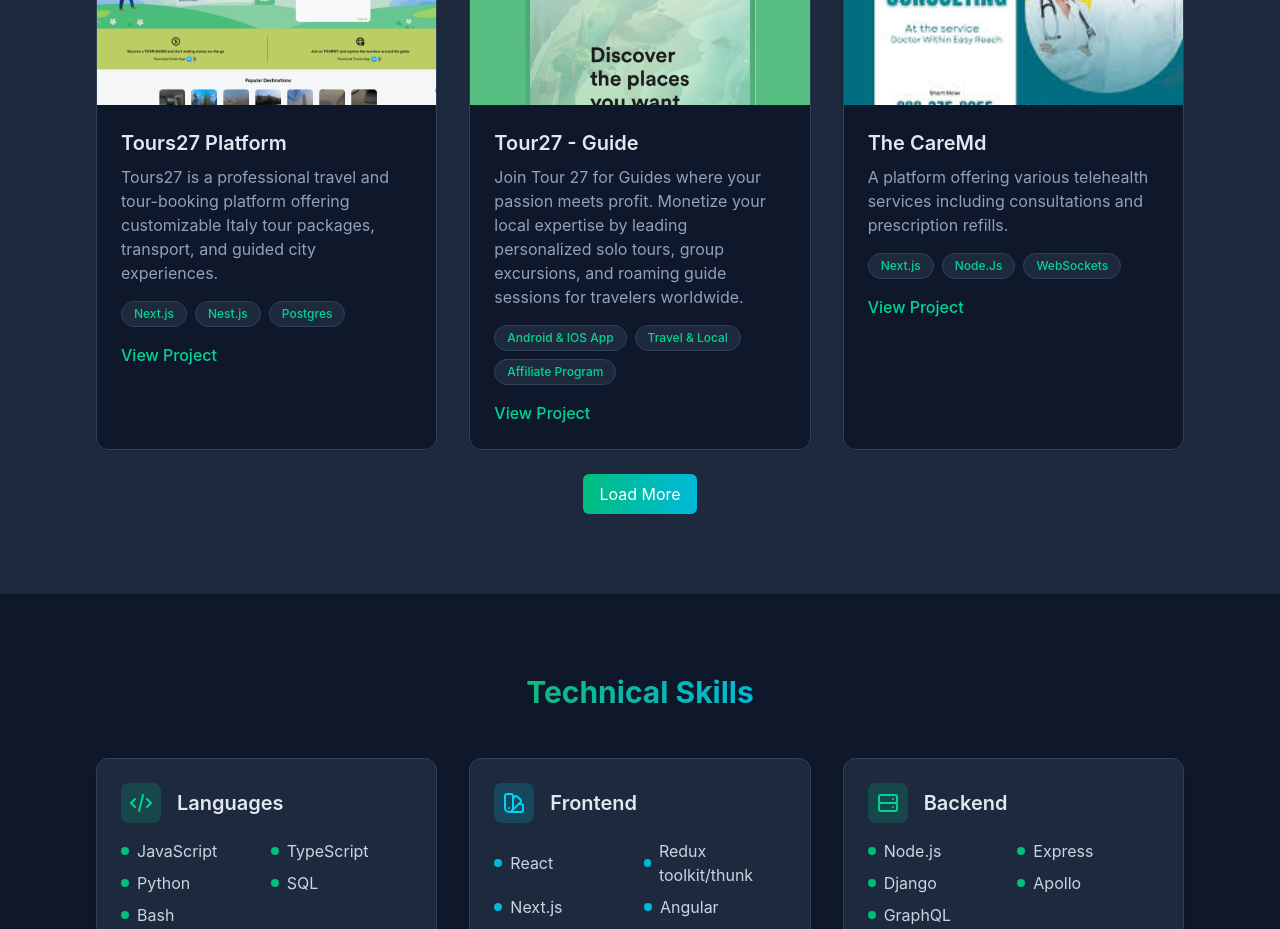
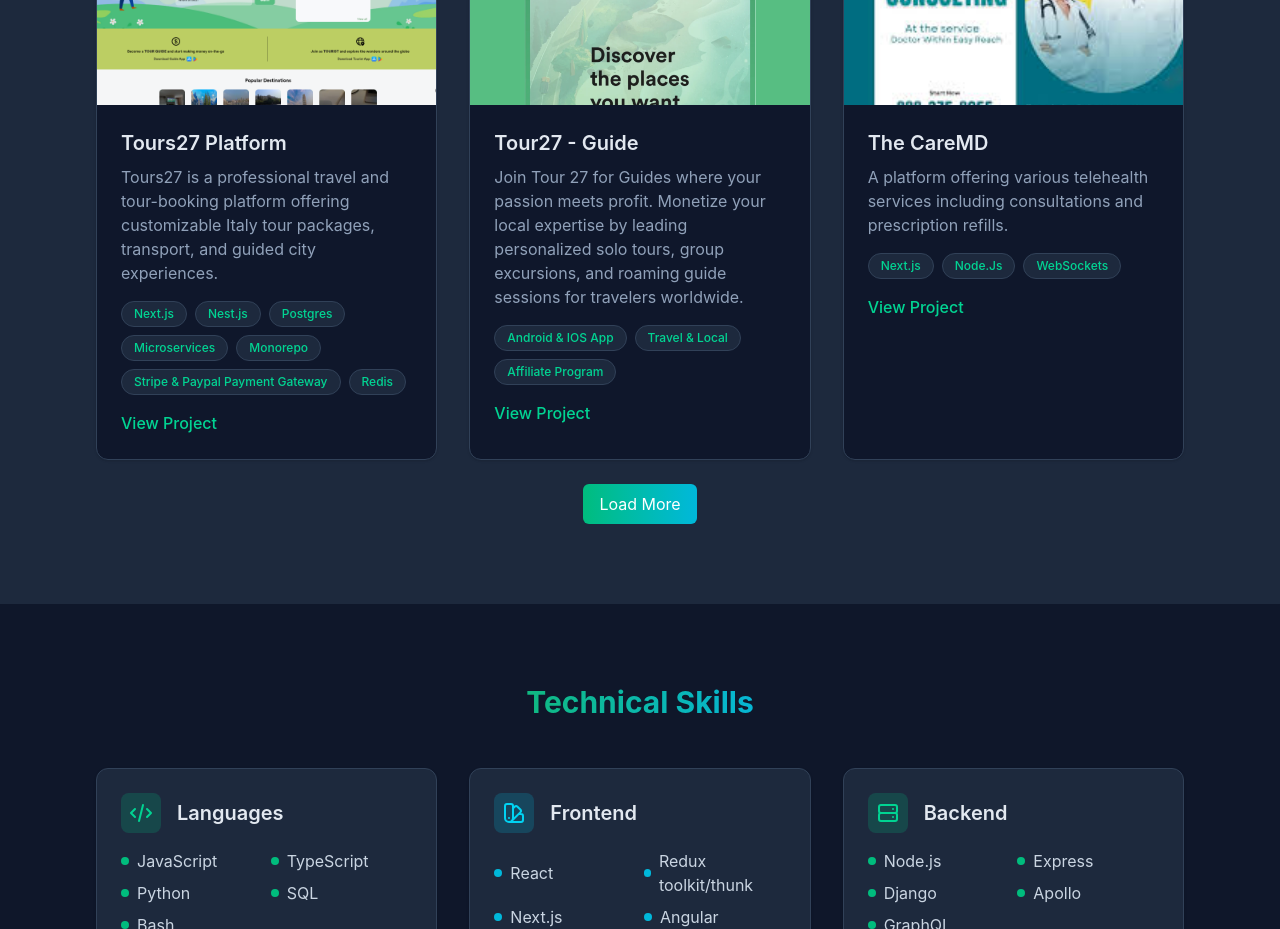
Before and after one commit to AliHaiderr609/Haider-portfolio, a Next.js app: page / in a window 1280 px wide. Shown: the part 2860-3789 px from the top of the page. Built offline with nearby package versions, Linux system fonts and the light colour scheme.

Commit message:
Add new projects and its description

```diff
--- a/src/app/HomeContent.js
+++ b/src/app/HomeContent.js
@@ -46,7 +46,7 @@ export default function HomeContent() {
       title: "Tours27 Platform",
       description: "Tours27 is a professional travel and tour-booking platform offering customizable Italy tour packages, transport, and guided city experiences.",
       image: "./tour27.png",
-      technologies: ["Next.js", "Nest.js", "Postgres"],
+      technologies: ["Next.js", "Nest.js", "Postgres", "Microservices", "Monorepo", "Stripe & Paypal Payment Gateway", "Redis"],
       link: "https://tour27.com/"
     },
     {
@@ -57,11 +57,28 @@ export default function HomeContent() {
       link: "https://play.google.com/store/apps/details?id=com.tour27&pcampaignid=web_share"
     },
     {
-      title: "The CareMd",
-      description: "A platform offering various telehealth services including consultations and prescription refills.",
+      title: "The CareMD",
+      description:
+        "A platform offering various telehealth services including consultations and prescription refills.",
       image: "/caremd.jpeg",
       technologies: ["Next.js", "Node.Js", "WebSockets"],
       link: "https://www.thecaremd.com"
+    },
+    {
+      title: "The CareMD - Mobile App",
+      description:
+        "A telehealth solution for patients and providers. For patients: seamless remote consultations with your trusted physician. For providers: efficient remote patient care that fits your practice.",
+      image: "/caremd.jpeg",
+      technologies: ["Android & IOS App", "Telehealth"],
+      link: "https://play.google.com/store/apps/details?id=com.arhamsoft.caremd&pcampaignid=web_share"
+    },
+    {
+      title: "PsyCube",
+      description:
+        "Healthcare digital portal: streamlined appointment requests, transparent clinic hours, and structured discovery of departments and services, with clear emergency pathways. Built to present a credible, patient-first brand and reduce friction from first visit to contact.",
+      image: "/alphacare.jpeg",
+      technologies: ["Next.js", "Node.js", "Healthcare", 'Stripe'],
+      link: "https://psycube-efp8jskfb-ali-haiders-projects-bd7e8d7e.vercel.app/"
     },
     {
       title: "Enterprise SaaS Platform",
```
